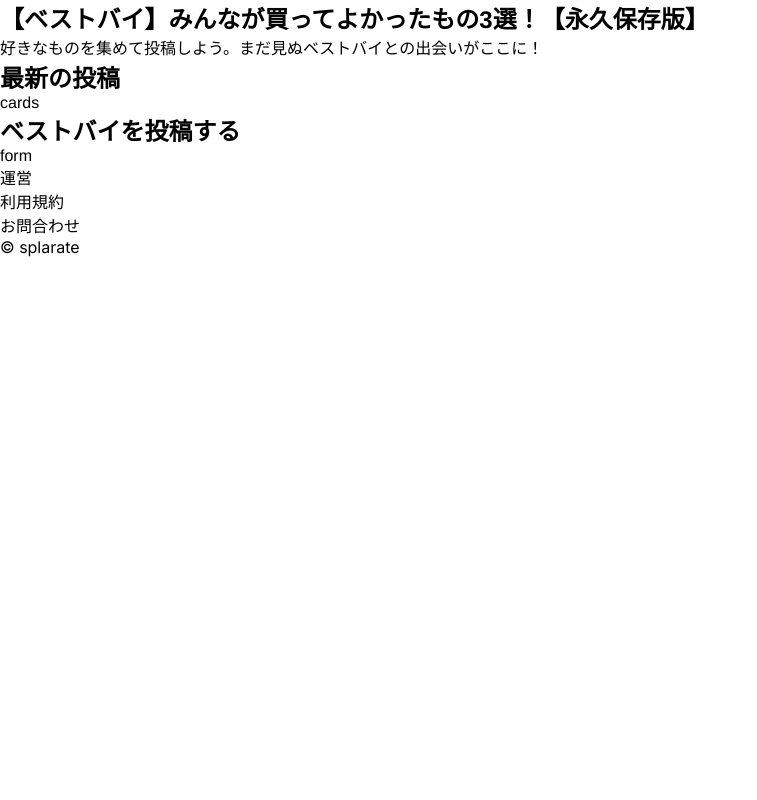
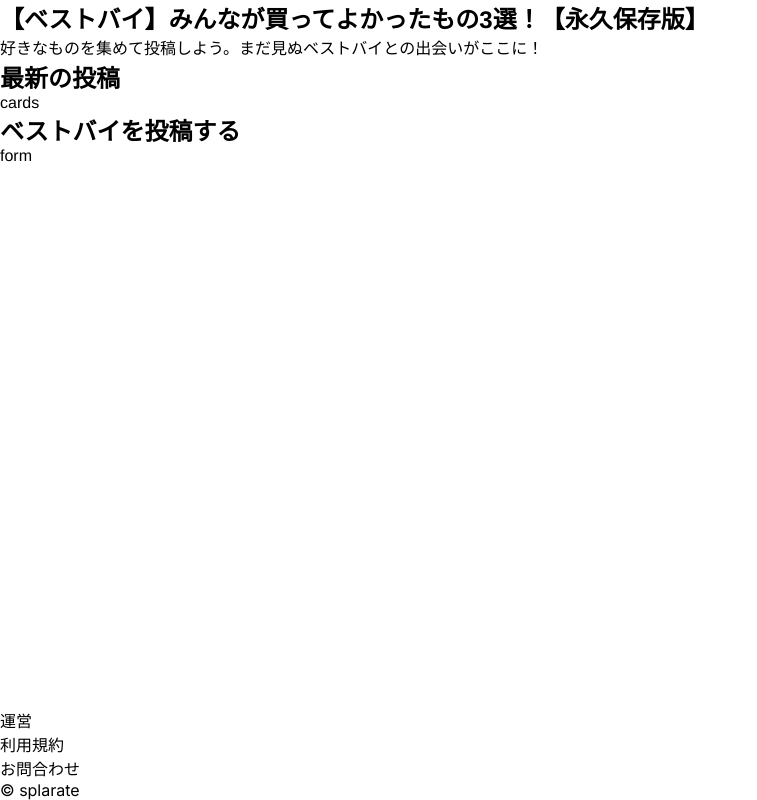
Before and after one commit to sushidesu/bestbuy, a Next.js app: page / in a window 1280 px wide. Shown: the whole page, without its empty margins (0-757 px from the left). Built offline with nearby package versions, Linux system fonts and the light colour scheme.

Commit message:
fix layout

```diff
--- a/src/app/layout.module.css
+++ b/src/app/layout.module.css
@@ -1,9 +1,13 @@
 .html {
+  height: 100%;
+}
+
+.body {
   display: flex;
   flex-direction: column;
   height: 100%;
 }
 
-.body {
+.main {
   flex: 1 1 auto;
 }
--- a/src/app/layout.tsx
+++ b/src/app/layout.tsx
@@ -20,10 +20,12 @@ export default function RootLayout({
         head.tsx. Find out more at https://beta.nextjs.org/docs/api-reference/file-conventions/head
       */}
       <head />
-      <body className={styles["body"]}>{children}</body>
-      <footer>
-        <Footer />
-      </footer>
+      <body className={styles["body"]}>
+        <div className={styles["main"]}>{children}</div>
+        <footer>
+          <Footer />
+        </footer>
+      </body>
     </html>
   )
 }
```
